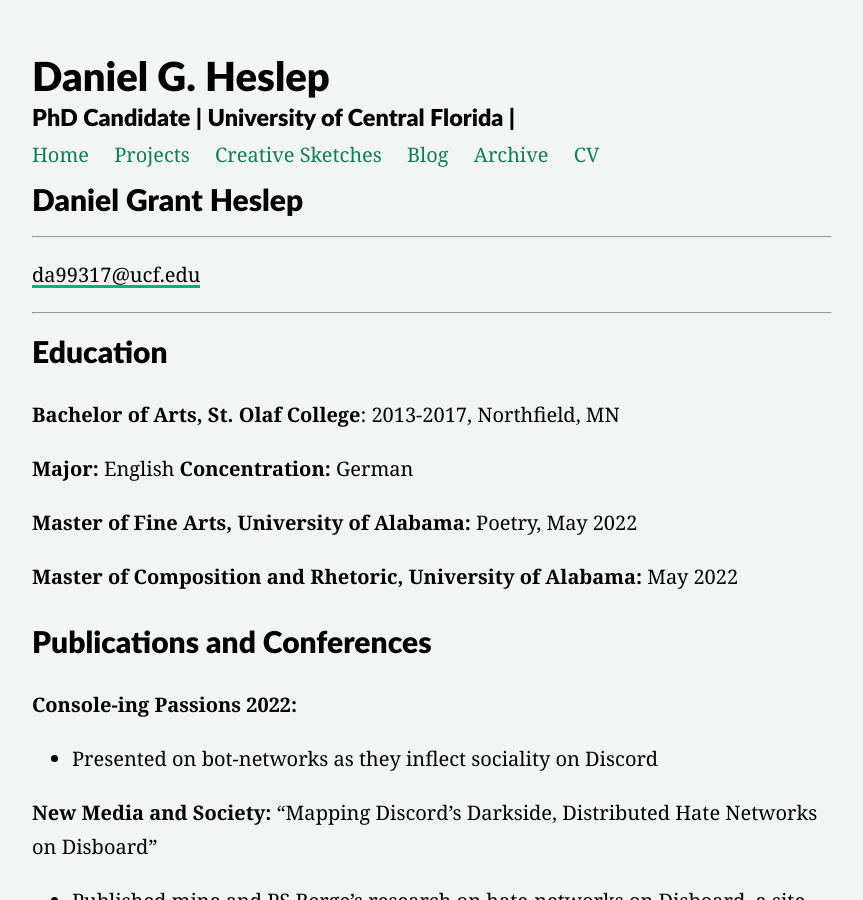
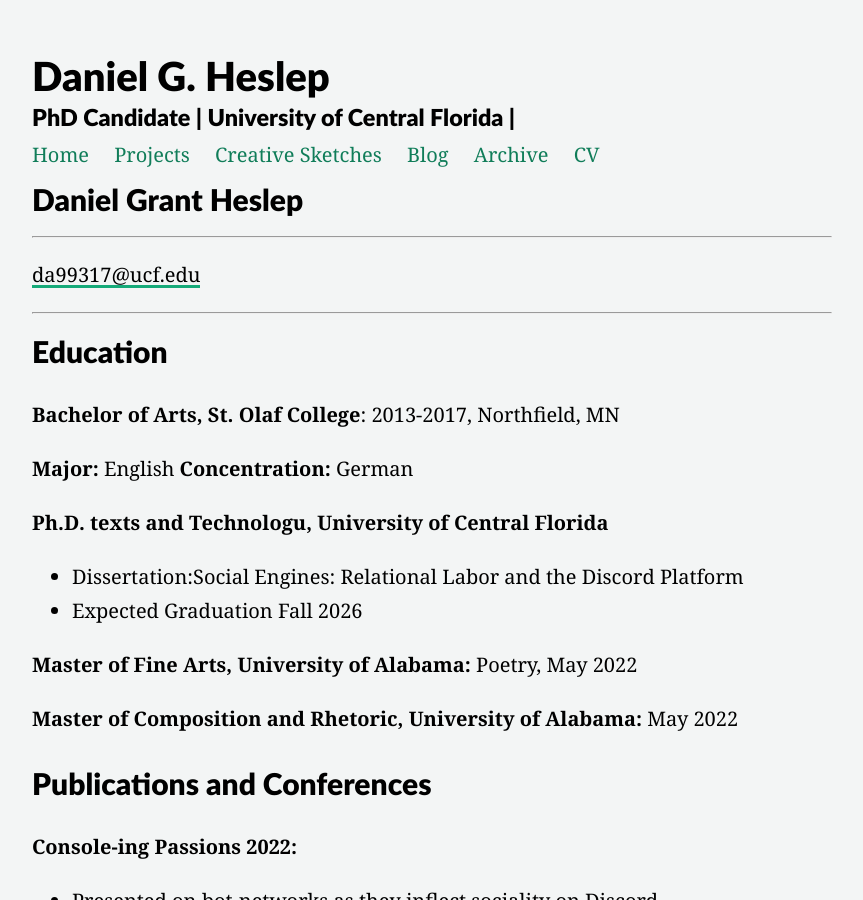
Before and after one commit to CreativeKenning/gradsitedemo, a Jekyll site: the page built from _pages/cv.md, in a window 1280 px wide and 900 px high. Shown: the whole window, without its empty margins (208-1071 px from the left). Built offline with Jekyll 4.4.1, drawn with Linux system fonts in a browser that asks for light colours; nearby versions of some CDN libraries.

Commit message:
Formatting, removing drafts from public website

```diff
--- a/_pages/cv.md
+++ b/_pages/cv.md
@@ -19,11 +19,17 @@
 
 **Major:** English          **Concentration:** German
 
+**Ph.D. texts and Technologu, University of Central Florida**
+- Dissertation:Social Engines: Relational Labor and the Discord Platform
+- Expected Graduation Fall 2026
+
+
 **Master of Fine Arts, University of Alabama:** Poetry, May
 2022
 
 **Master of Composition and Rhetoric, University of Alabama:**
 May 2022
+
 
 ## Publications and Conferences
 
```
Also changed, not shown: _drafts/Test_grap2.md (renamed from _CreativeProjects/Test_grap2.md), _drafts/Test_graph.md (renamed from _posts/2023-10-20-Test_graph.md).
